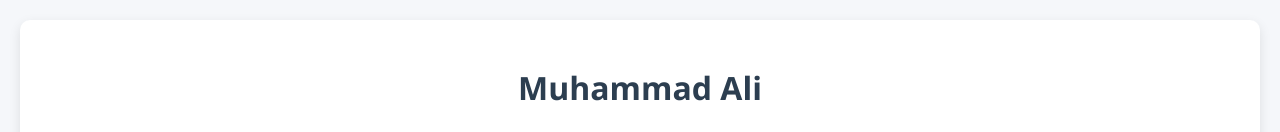
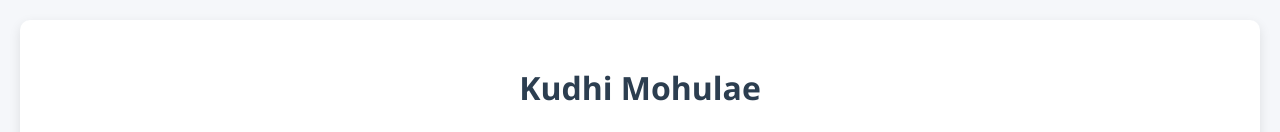
Before and after one commit to DaenerysTargaryen-dracarys/Kalkere, a plain HTML site: page index.html in a window 1280 px wide. Shown: the top 132 px of the page. Drawn offline with Linux system fonts and the light colour scheme.

Commit message:
Update index.html

```diff
--- a/index.html
+++ b/index.html
@@ -224,7 +224,7 @@
 </head>
 <body>
 <div class="container">
-    <h1>Muhammad Ali</h1>
+    <h1> Kudhi Mohulae </h1>
 
     <div class="file-section">
         <div class="file-input-container">
```
